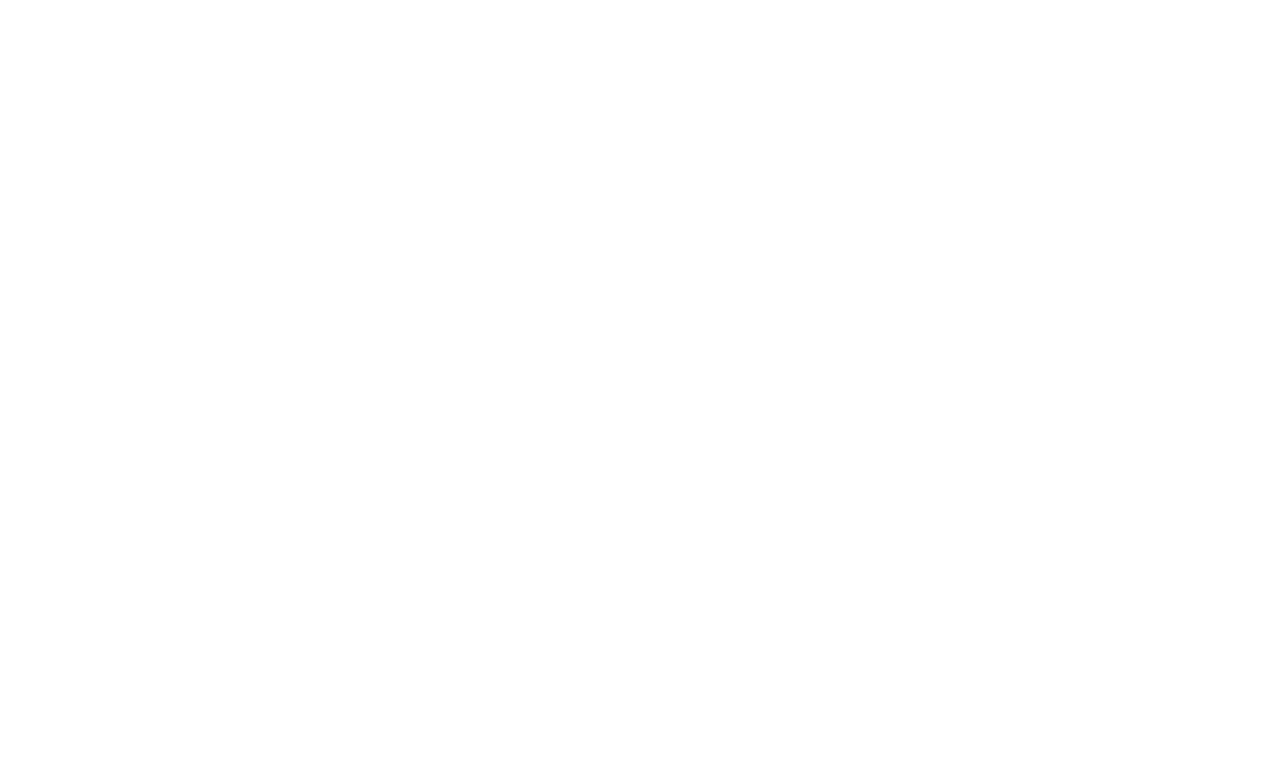
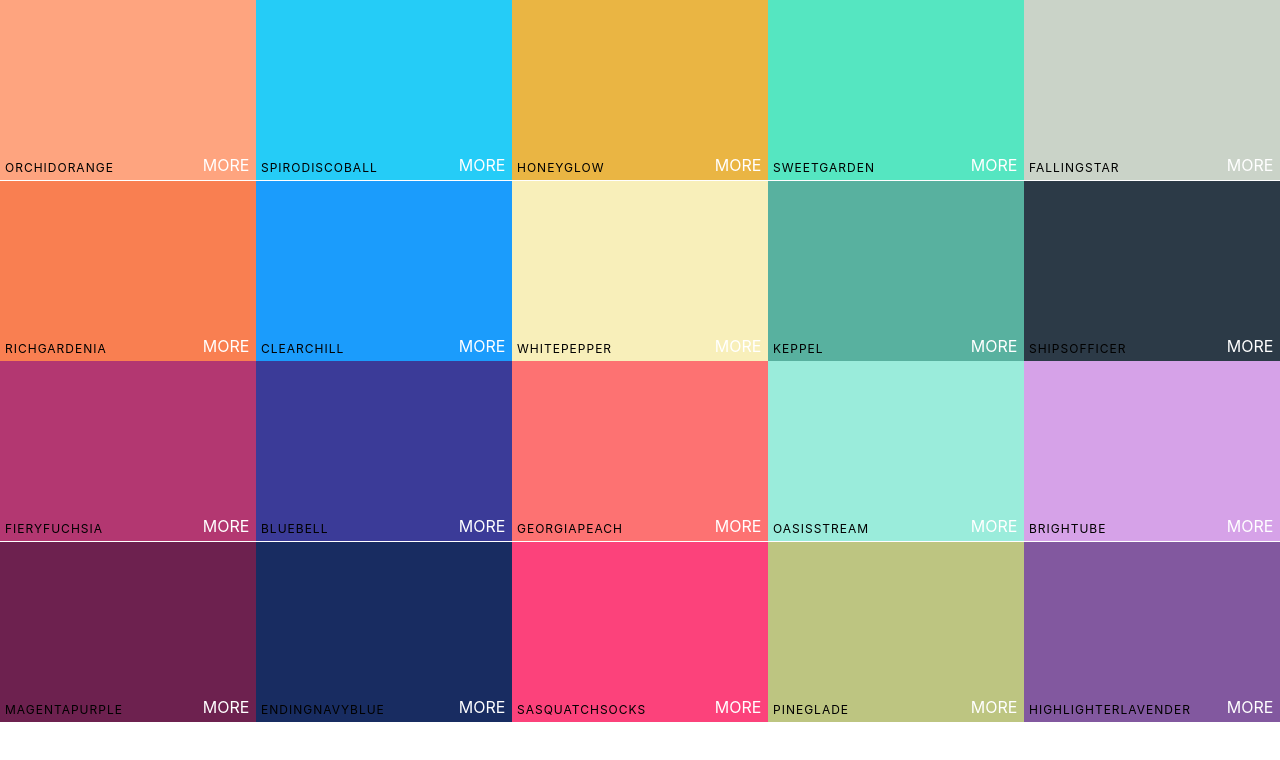
Before and after one commit to HitenSidapara/ReactColorsAppProject, a React (Create React App) app: page / in a window 1280 px wide. Shown: the top 760 px of the page. Built offline with nearby package versions, Linux system fonts and the light colour scheme.

Commit message:
[ADD] create ColorBox Component and style the Component.

```diff
--- /dev/null
+++ b/src/ColorBox.css
@@ -0,0 +1,59 @@
+.ColorBox{
+    width: 20%;
+    height: 25%;
+    margin: 0 auto;
+    display: inline-block;
+    position: relative;
+    cursor: pointer;
+    margin-bottom: -3.5px;
+}
+.copy-button{
+    width: 100px;
+    height: 30px;
+    position: absolute;
+    display: inline-block;
+    top:50%;
+    left: 50%;
+    margin-left: -50px;
+    margin-top: -15px;
+    text-align: center;
+    outline: none;
+    background-color: rgba(255, 255, 255, 0.3);
+    font-size: 1rem;
+    line-height: 30px;
+    color: white;
+    text-transform: uppercase;
+    border: none;
+    opacity: 0;
+}
+
+.ColorBox:hover .copy-button{
+    opacity: 1;
+    transition: 0.5s;
+}
+
+.box-content{
+    position: absolute;
+    width: 100%;
+    left: 0px;
+    bottom: 0px;
+    padding: 5px;
+    color: black;
+    letter-spacing: 1px;
+    text-transform: uppercase;
+    font-size: 12px;
+}
+
+.see-more{
+    background-color: rgba(255, 255 255, 0.3);
+    position: absolute;
+    border: none;
+    right: 0px;
+    bottom: 0px;
+    color: white;
+    width: 60px;
+    height: 30px;
+    text-align: center;
+    line-height: 30px;
+    text-transform: uppercase   ;
+}
--- /dev/null
+++ b/src/ColorBox.js
@@ -0,0 +1,19 @@
+import React, { Component } from 'react'
+import './ColorBox.css';
+
+export default class ColorBox extends Component {
+    render() {
+        const { name, background } = this.props;
+        return (
+            <div style={{ backgroundColor: background }} className="ColorBox">
+                <div className="copy-container">
+                    <div className="box-content">
+                        <span>{name}</span>
+                    </div>
+                    <button className="copy-button">Copy</button>
+                </div>
+                <span className="see-more">MORE</span>
+            </div>
+        )
+    }
+}
--- /dev/null
+++ b/src/Palette.css
@@ -0,0 +1,6 @@
+.Palette{
+    height: 100vh;
+}
+.Palette-colors{
+    height: 90%;
+}
--- a/src/Palette.js
+++ b/src/Palette.js
@@ -1,12 +1,17 @@
 import React, { Component } from 'react'
+import ColorBox from './ColorBox';
+import './Palette.css';
 
 export default class Palette extends Component {
     render() {
+        const colorBoxes = this.props.colors.map(color => {
+            return <ColorBox background={color.color} name={color.name} />
+        })
         return (
             <div className="Palette">
                 {/* NavBar Comes Here */}
                 <div className="Palette-colors">
-                    {/* Bunch Of Color Boxes */}
+                    {colorBoxes}
                 </div>
                 {/* Footer Comes Here */}
             </div>
```
